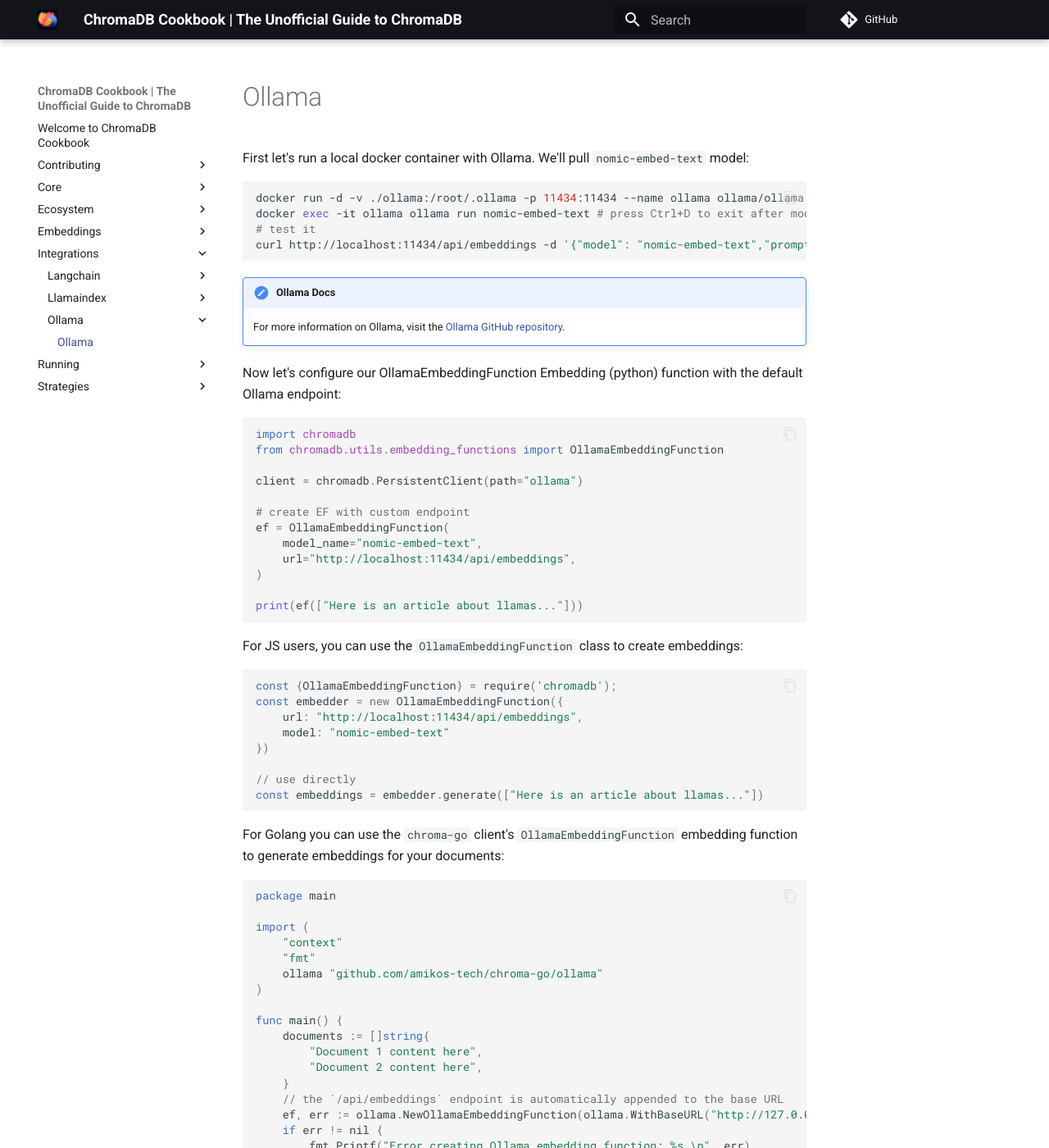
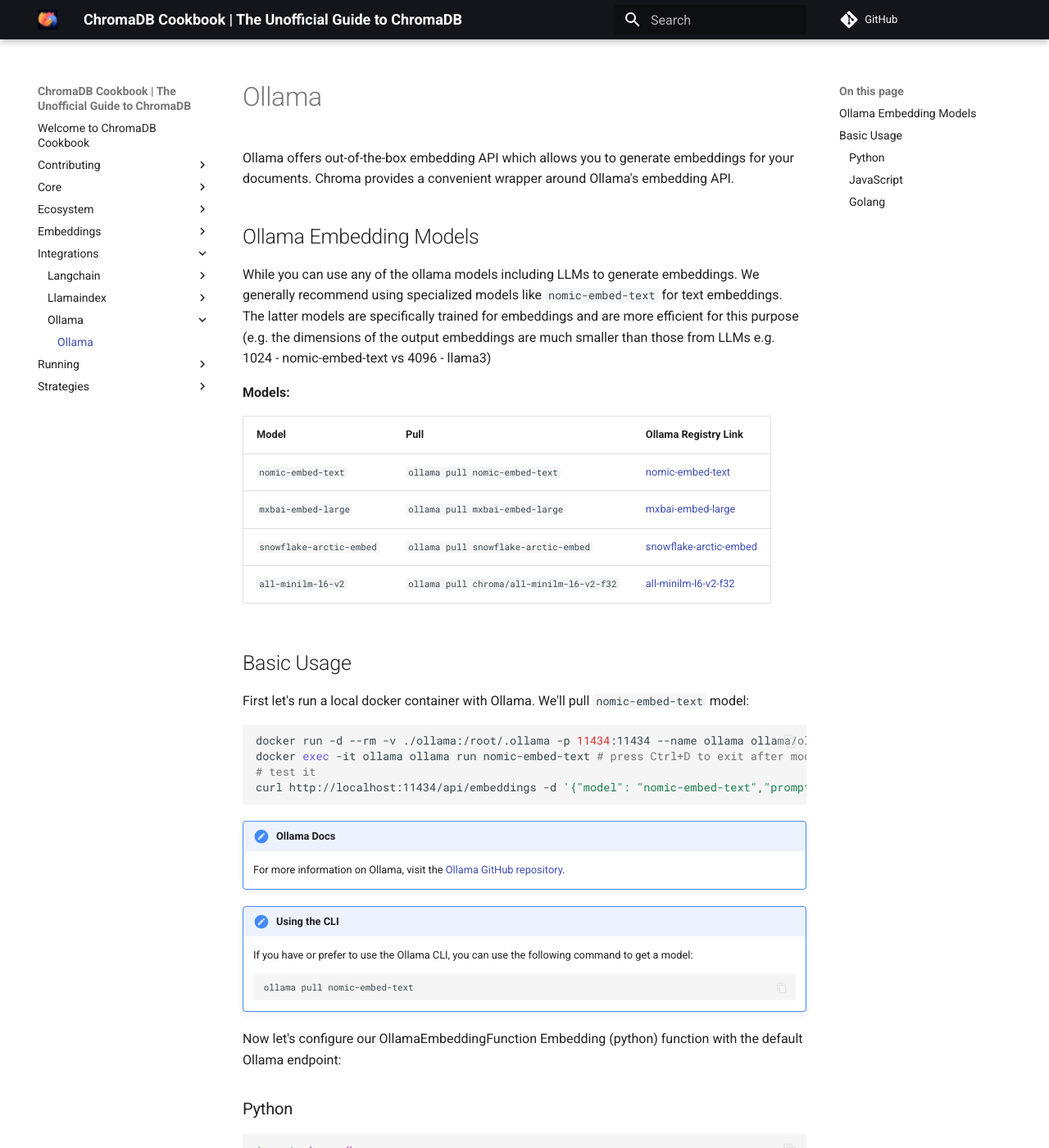
Before and after one commit to amikos-tech/chroma-cookbook, an MkDocs documentation site: the page built from docs/integrations/ollama/embeddings.md, in a window 1280 px wide and 1400 px high. Shown: the whole window at 82% size. Built offline with MkDocs 1.6.1 and Material for MkDocs 9.7.7, drawn with Linux system fonts in a browser that asks for light colours; comment, search, counter and statistics services are not loaded.

Commit message:
feat: Updated ollama embeddings

````diff
--- a/docs/integrations/ollama/embeddings.md
+++ b/docs/integrations/ollama/embeddings.md
@@ -1,9 +1,30 @@
 # Ollama
+
+Ollama offers out-of-the-box embedding API which allows you to generate embeddings for your documents. Chroma provides a
+convenient wrapper around Ollama's embedding API.
+
+## Ollama Embedding Models
+
+While you can use any of the ollama models including LLMs to generate embeddings. We generally recommend using
+specialized models like `nomic-embed-text` for text embeddings. The latter models are specifically trained for
+embeddings and are more efficient for this purpose (e.g. the dimensions of the output embeddings are much smaller than
+those from LLMs e.g. 1024 - nomic-embed-text vs 4096 - llama3)
+
+**Models:**
+
+| Model                    | Pull                                      | Ollama Registry Link                                                        |
+|--------------------------|-------------------------------------------|-----------------------------------------------------------------------------|
+| `nomic-embed-text`       | `ollama pull nomic-embed-text`            | [nomic-embed-text](https://ollama.com/library/nomic-embed-text)             |
+| `mxbai-embed-large`      | `ollama pull mxbai-embed-large`           | [mxbai-embed-large](https://ollama.com/library/mxbai-embed-large)           |
+| `snowflake-arctic-embed` | `ollama pull snowflake-arctic-embed`      | [snowflake-arctic-embed](https://ollama.com/library/snowflake-arctic-embed) |
+| `all-minilm-l6-v2`       | `ollama pull chroma/all-minilm-l6-v2-f32` | [all-minilm-l6-v2-f32](https://ollama.com/chroma/all-minilm-l6-v2-f32)      |
+
+## Basic Usage
 
 First let's run a local docker container with Ollama. We'll pull `nomic-embed-text` model:
 
 ```bash
-docker run -d -v ./ollama:/root/.ollama -p 11434:11434 --name ollama ollama/ollama
+docker run -d --rm -v ./ollama:/root/.ollama -p 11434:11434 --name ollama ollama/ollama
 docker exec -it ollama ollama run nomic-embed-text # press Ctrl+D to exit after model downloads successfully
 # test it
 curl http://localhost:11434/api/embeddings -d '{"model": "nomic-embed-text","prompt": "Here is an article about llamas..."}'
@@ -13,7 +34,17 @@
 
     For more information on Ollama, visit the [Ollama GitHub repository](https://github.com/ollama/ollama).
 
+!!! note "Using the CLI"
+
+    If you have or prefer to use the Ollama CLI, you can use the following command to get a model:
+
+    ```bash
+    ollama pull nomic-embed-text
+    ```
+
 Now let's configure our OllamaEmbeddingFunction Embedding (python) function with the default Ollama endpoint:
+
+### Python
 
 ```python
 import chromadb
@@ -30,6 +61,8 @@
 print(ef(["Here is an article about llamas..."]))
 ```
 
+### JavaScript
+
 For JS users, you can use the `OllamaEmbeddingFunction` class to create embeddings:
 
 ```javascript
@@ -42,6 +75,8 @@
 // use directly
 const embeddings = embedder.generate(["Here is an article about llamas..."])
 ```
+
+### Golang
 
 For Golang you can use the `chroma-go` client's `OllamaEmbeddingFunction` embedding function to generate embeddings for
 your documents:
````
Also changed, not shown: docs/index.md (+5 -0 lines).
